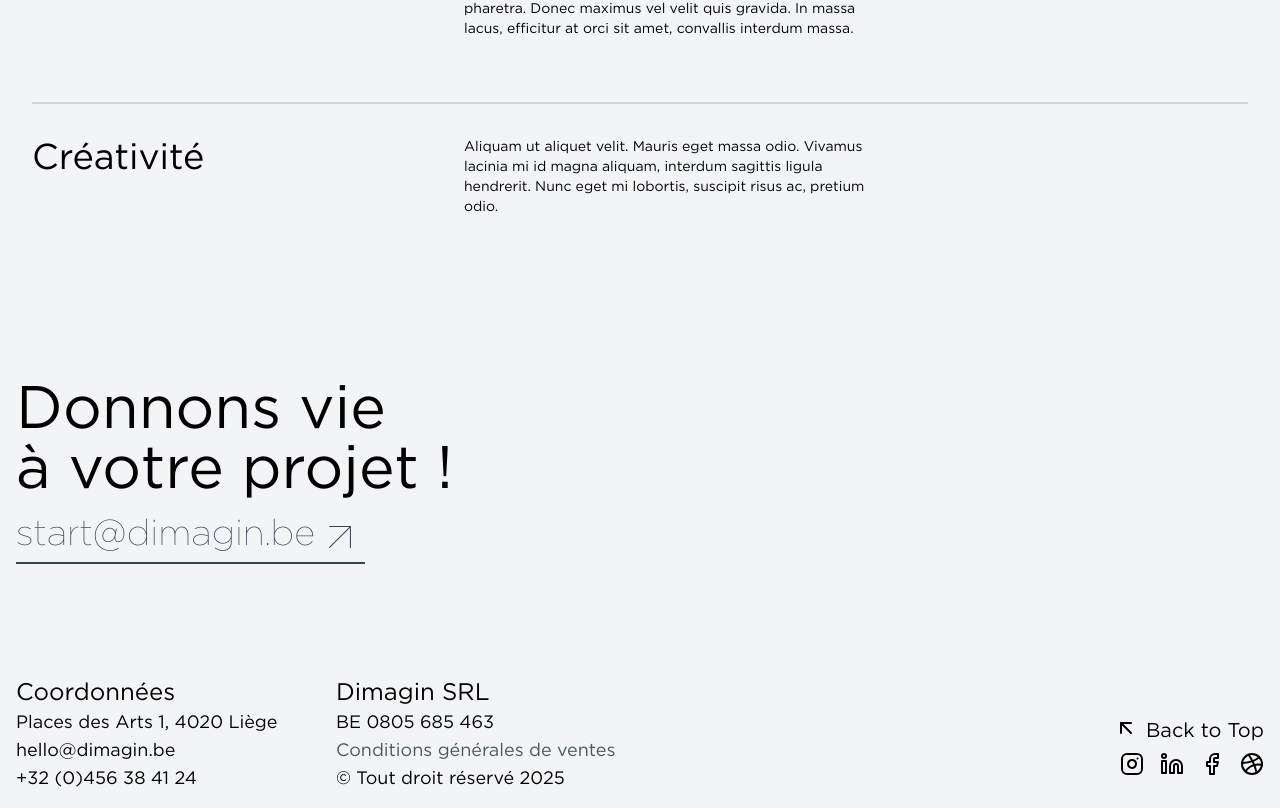
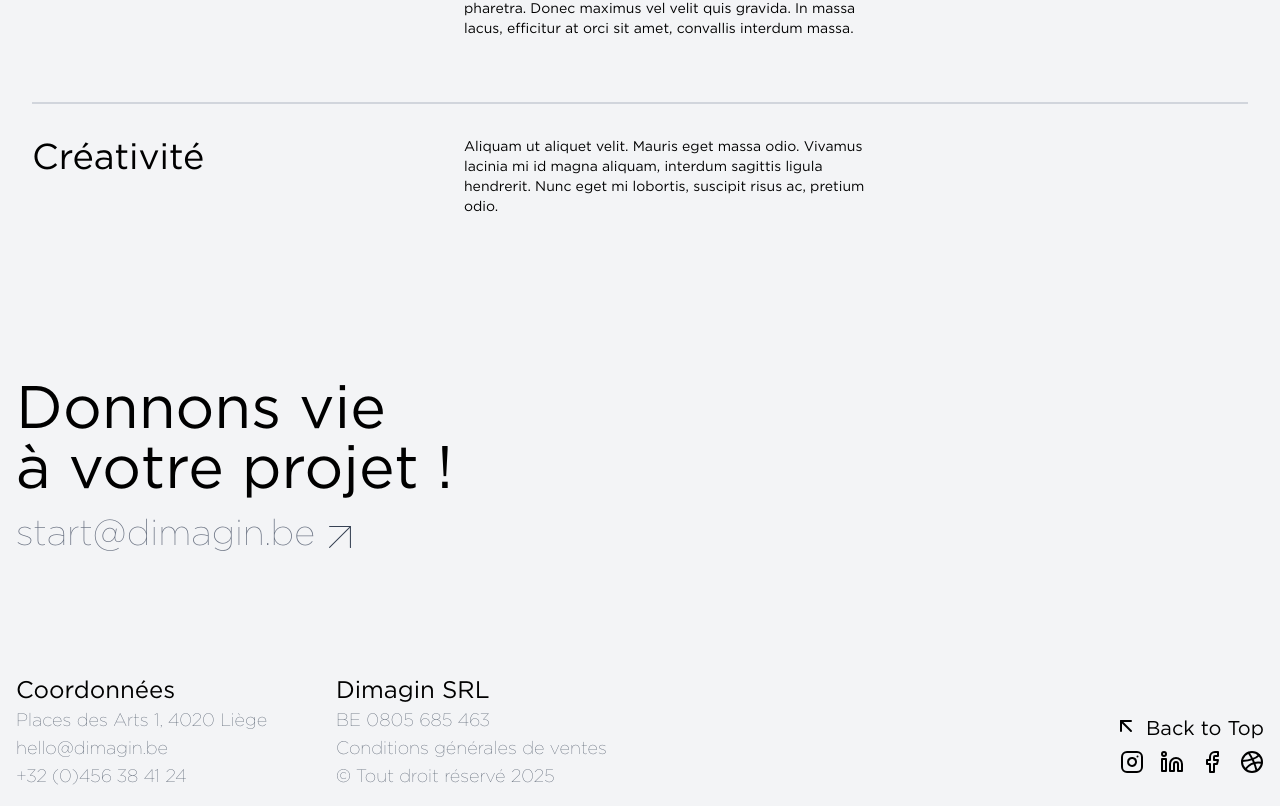
Before and after one commit to Abdeljamid/Dimagin_site, a React (Vite) app: page / in a window 1280 px wide. Shown: the part 7859-8667 px from the top of the page. Built offline with nearby package versions, Linux system fonts and the light colour scheme.

Commit message:
changements footer

```diff
--- a/src/components/Footer.jsx
+++ b/src/components/Footer.jsx
@@ -37,10 +37,10 @@
             Donnons vie <br /> à votre projet !
           </h2>
           <a
-            className={`pt-4 md:text-4xl font-thin border-b-2 w-fit ${
+            className={`pt-4 md:text-4xl font-thin  w-fit ${
               darkMode
                 ? "text-gray-400 hover:text-white"
-                : "text-gray-700 hover:text-black"
+                : "text-gray-500 hover:text-black"
             } flex  `}
             href="mailto:start@dimagin.be"
           >
@@ -61,30 +61,41 @@
       </section>
 
       {/* Section Informations */}
-      <section className=" grid grid-cols-1 text-sm md:grid-cols-4 font-extralight  px-4 md:px-4 py-4 gap-8">
+      <section className=" grid grid-cols-1 md:grid-cols-4 font-extralight  px-4 md:px-4 py-4 gap-8">
         {/* Coordonnées */}
-        <div className="col-span-1 md:text-lg">
+        <div className="col-span-1  md:text-lg">
           <h3
-            className={`text-xl md:text-2xl ${
+            className={`text-xs md:text-xl lg:text-2xl ${
               darkMode ? "text-white" : "text-black"
             } `}
           >
             Coordonnées
           </h3>
+          <div
+            className={` font-thin
+              ${darkMode ? "text-white" : "text-gray-600 "}
+             `}
+          >
             <p>Places des Arts 1, 4020 Liège</p>
             <p>hello@dimagin.be</p>
             <p>+32 (0)456 38 41 24</p>
+          </div>
         </div>
 
         {/* Informations légales */}
         <div className="col-span-1 md:text-lg">
           <h3
-            className={`text-xl  md:text-2xl ${
+            className={`text-xl  md:text-xl lg:text-2xl ${
               darkMode ? "text-white" : "text-black"
             } `}
           >
             Dimagin SRL
           </h3>
+          <div
+            className={` font-thin
+              ${darkMode ? "text-white" : "text-gray-600 "}
+             `}
+          >
             <p>BE 0805 685 463</p>
             <a
               href="#"
@@ -97,6 +108,7 @@
               Conditions générales de ventes
             </a>
             <p>&copy; Tout droit réservé 2025</p>
+          </div>
         </div>
 
         {/* Réseaux sociaux et Back to Top */}
```
Lines whose indentation alone changed are shown as unchanged.
